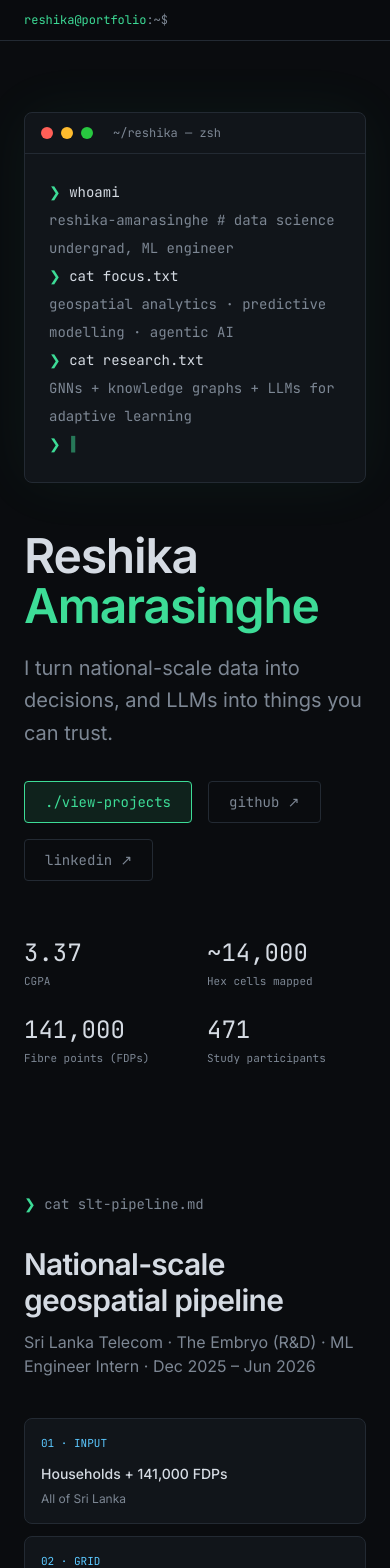
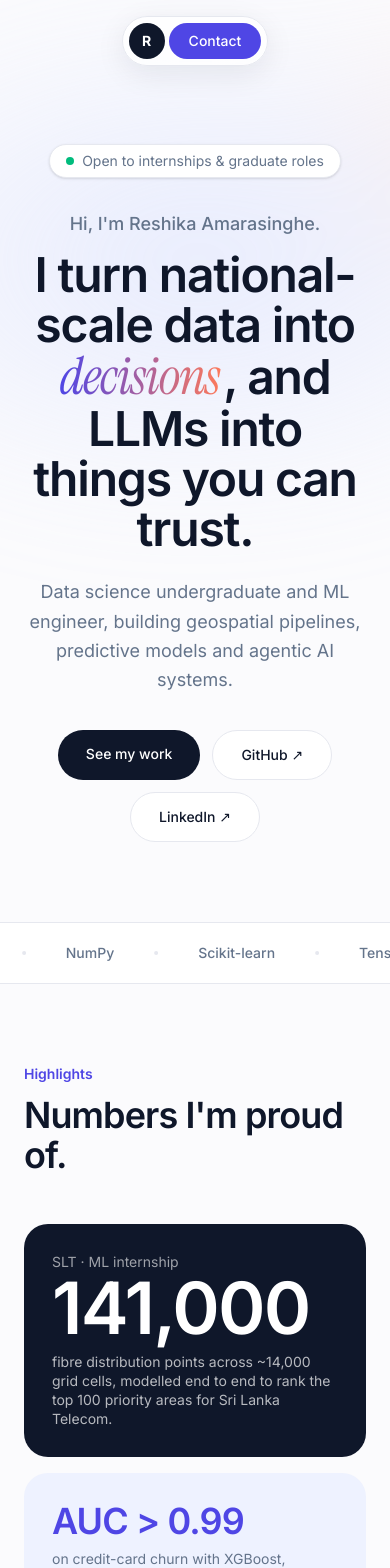
Before and after one commit to reshika1219/Reshika-Amarasinghe-Portfolio, a React (Vite) app: page / in a window 390 px wide. Shown: the top 1568 px of the page. Built offline with nearby package versions, Linux system fonts and the light colour scheme; the HTML template or start-up script is replaced by a standard one.

Commit message:
Bright modern direction: bento highlights, pastel project cards, floating nav

```diff
--- a/index.html
+++ b/index.html
@@ -6,10 +6,10 @@
     <meta name="viewport" content="width=device-width, initial-scale=1.0" />
     <title>Reshika Amarasinghe — Data Science & ML</title>
     <meta name="description" content="Portfolio of Reshika Amarasinghe: data science undergraduate, ML engineer intern, builder of geospatial pipelines and agentic AI systems." />
-    <meta name="theme-color" content="#0a0c0f" />
+    <meta name="theme-color" content="#fbfbfd" />
     <link rel="preconnect" href="https://fonts.googleapis.com" />
     <link rel="preconnect" href="https://fonts.gstatic.com" crossorigin />
-    <link href="https://fonts.googleapis.com/css2?family=Newsreader:ital,opsz,wght@0,6..72,400;0,6..72,500;1,6..72,400&family=Inter:wght@400;500;600&family=JetBrains+Mono:wght@400;500&display=swap" rel="stylesheet" />
+    <link href="https://fonts.googleapis.com/css2?family=Inter:wght@400;500;600;700&family=Instrument+Serif:ital@0;1&display=swap" rel="stylesheet" />
   </head>
   <body>
     <div id="root"></div>
--- a/src/App.jsx
+++ b/src/App.jsx
@@ -1,11 +1,11 @@
 import Nav from './components/Nav'
 import Hero from './components/Hero'
-import Pipeline from './components/Pipeline'
+import Highlights from './components/Highlights'
 import Experience from './components/Experience'
 import Projects from './components/Projects'
 import Skills from './components/Skills'
 import Contact from './components/Contact'
 
 export default function App() {
-  return (<><Nav /><main><Hero /><Pipeline /><Experience /><Projects /><Skills /><Contact /></main></>)
+  return (<><Nav /><main><Hero /><Highlights /><Experience /><Projects /><Skills /><Contact /></main></>)
 }
--- a/src/components/Contact.jsx
+++ b/src/components/Contact.jsx
@@ -3,27 +3,22 @@ import { profile, education, honors } from '../data/content'
 
 export default function Contact() {
   return (
-    <Section id="contact" cmd="cat about.md contact.md">
-      <p className="max-w-3xl text-lg leading-relaxed text-fg/85">{profile.summary}</p>
-      <div className="mt-12 grid gap-8 md:grid-cols-2">
-        <div className="rounded-lg border border-line bg-surface p-6">
-          <h3 className="font-mono text-xs text-amber">education</h3>
-          <div className="mt-4 space-y-5">{education.map((e) => <div key={e.name}><p className="font-medium">{e.name}</p><p className="text-sm text-dim">{e.detail}</p><p className="mt-1 font-mono text-xs text-dim/70">{e.meta}</p></div>)}</div>
-        </div>
-        <div className="rounded-lg border border-line bg-surface p-6">
-          <h3 className="font-mono text-xs text-amber">certifications & honors</h3>
-          <ul className="mt-4 space-y-2 text-sm">{honors.map((h) => <li key={h.title}>{h.title} <span className="text-dim">· {h.note}</span></li>)}</ul>
+    <Section id="contact" label="About & contact" title="A bit more about me.">
+      <div className="grid gap-5 md:grid-cols-2">
+        <p className="rounded-3xl border border-line bg-white p-8 text-lg leading-relaxed text-ink/80 md:col-span-2">{profile.summary}</p>
+        <div className="rounded-3xl border border-line bg-white p-8"><h3 className="text-sm font-semibold text-brand">Education</h3><div className="mt-4 space-y-5">{education.map((e) => <div key={e.name}><p className="font-semibold">{e.name}</p><p className="text-sm text-mute">{e.detail}</p><p className="mt-1 text-xs text-mute/80">{e.meta}</p></div>)}</div></div>
+        <div className="rounded-3xl border border-line bg-white p-8"><h3 className="text-sm font-semibold text-brand">Certifications &amp; honors</h3><ul className="mt-4 space-y-2 text-sm">{honors.map((h) => <li key={h.title}>{h.title} <span className="text-mute">· {h.note}</span></li>)}</ul></div>
+      </div>
+      <div className="mt-16 rounded-[2rem] bg-ink p-10 text-center text-white sm:p-16" style={{ backgroundImage: 'radial-gradient(60% 80% at 20% 0%, rgba(79,70,229,.55), transparent), radial-gradient(50% 70% at 90% 100%, rgba(255,122,89,.4), transparent)' }}>
+        <h3 className="mx-auto max-w-2xl text-4xl font-semibold leading-tight tracking-tight sm:text-5xl">Let's build something <span className="serif">useful</span> together.</h3>
+        <p className="mx-auto mt-4 max-w-md text-white/70">Open to internships, graduate roles and research collaborations.</p>
+        <div className="mt-8 flex flex-wrap justify-center gap-3">
+          <a href={`mailto:${profile.email}`} className="rounded-full bg-white px-7 py-3.5 text-sm font-semibold text-ink transition-transform hover:-translate-y-0.5">Email me</a>
+          <a href={profile.linkedin} target="_blank" rel="noreferrer" className="rounded-full border border-white/25 px-7 py-3.5 text-sm font-medium transition-transform hover:-translate-y-0.5">LinkedIn ↗</a>
+          <a href={profile.github} target="_blank" rel="noreferrer" className="rounded-full border border-white/25 px-7 py-3.5 text-sm font-medium transition-transform hover:-translate-y-0.5">GitHub ↗</a>
         </div>
       </div>
-      <div className="mt-16 rounded-lg border border-accent/40 bg-accent/5 p-8">
-        <p className="font-mono text-sm text-dim"><span className="text-accent">❯</span> ./contact --open-to "internships, graduate roles, research"</p>
-        <div className="mt-6 flex flex-wrap gap-x-8 gap-y-3 font-mono text-lg">
-          <a href={`mailto:${profile.email}`} className="link-u text-accent">email</a>
-          <a href={profile.github} target="_blank" rel="noreferrer" className="link-u">github ↗</a>
-          <a href={profile.linkedin} target="_blank" rel="noreferrer" className="link-u">linkedin ↗</a>
-        </div>
-      </div>
-      <p className="mt-16 font-mono text-[11px] text-dim">© {new Date().getFullYear()} Reshika Amarasinghe</p>
+      <p className="mt-12 text-center text-xs text-mute">© {new Date().getFullYear()} Reshika Amarasinghe</p>
     </Section>
   )
 }
--- a/src/components/Hero.jsx
+++ b/src/components/Hero.jsx
@@ -1,42 +1,33 @@
-import { useEffect, useState } from 'react'
 import { motion } from 'framer-motion'
-import { profile, stats } from '../data/content'
+import { profile, skills } from '../data/content'
 
-const lines = [
-  ['whoami', 'reshika-amarasinghe  # data science undergrad, ML engineer'],
-  ['cat focus.txt', 'geospatial analytics · predictive modelling · agentic AI'],
-  ['cat research.txt', 'GNNs + knowledge graphs + LLMs for adaptive learning'],
-]
+const all = skills.flatMap((g) => g.items.filter(([, t]) => t < 2).map(([n]) => n))
 
 export default function Hero() {
-  const [n, setN] = useState(0)
-  useEffect(() => { if (n < lines.length) { const t = setTimeout(() => setN(n + 1), 650); return () => clearTimeout(t) } }, [n])
+  const fade = (d) => ({ initial: { opacity: 0, y: 24 }, animate: { opacity: 1, y: 0 }, transition: { delay: d, duration: .7, ease: 'easeOut' } })
   return (
-    <section id="top" className="mx-auto flex min-h-screen max-w-5xl flex-col justify-center px-6 pb-16 pt-28">
-      <div className="rounded-lg border border-line bg-surface shadow-[0_0_60px_rgba(61,220,151,.06)]">
-        <div className="flex items-center gap-2 border-b border-line px-4 py-3"><i className="h-3 w-3 rounded-full bg-[#ff5f57]" /><i className="h-3 w-3 rounded-full bg-[#febc2e]" /><i className="h-3 w-3 rounded-full bg-[#28c840]" /><span className="ml-3 font-mono text-xs text-dim">~/reshika — zsh</span></div>
-        <div className="p-6 font-mono text-sm leading-7 sm:p-8">
-          {lines.slice(0, n + 1).map(([c, o], i) => (
-            <div key={c}>
-              <p><span className="text-accent">❯</span> <span className={i === n && n < lines.length ? 'caret' : ''}>{c}</span></p>
-              {i < n && <p className="text-dim">{o}</p>}
-            </div>
-          ))}
-          {n >= lines.length && <p><span className="text-accent">❯</span> <span className="caret" /></p>}
+    <section id="top" className="relative overflow-hidden pt-36 sm:pt-44">
+      <div aria-hidden className="pointer-events-none absolute left-1/2 top-0 -z-10 h-[520px] w-[900px] -translate-x-1/2 rounded-full opacity-40 blur-3xl" style={{ background: 'radial-gradient(closest-side, #c7d2fe, transparent), radial-gradient(closest-side at 80% 30%, #ffd9cc, transparent)' }} />
+      <div className="mx-auto max-w-6xl px-6 text-center">
+        <motion.p {...fade(0)} className="mx-auto inline-flex items-center gap-2 rounded-full border border-line bg-white px-4 py-1.5 text-sm text-mute shadow-sm">
+          <i className="h-2 w-2 rounded-full bg-emerald-500" /> Open to internships &amp; graduate roles
+        </motion.p>
+        <motion.p {...fade(.1)} className="mt-8 text-lg font-medium text-mute">Hi, I'm Reshika Amarasinghe.</motion.p>
+        <motion.h1 {...fade(.2)} className="mx-auto mt-3 max-w-4xl text-5xl font-semibold leading-[1.04] tracking-tight sm:text-7xl">
+          I turn national-scale data into <span className="serif grad-text pr-1 text-[1.08em]">decisions</span>, and LLMs into things you can trust.
+        </motion.h1>
+        <motion.p {...fade(.35)} className="mx-auto mt-6 max-w-2xl text-lg leading-relaxed text-mute">Data science undergraduate and ML engineer, building geospatial pipelines, predictive models and agentic AI systems.</motion.p>
+        <motion.div {...fade(.5)} className="mt-9 flex flex-wrap justify-center gap-3">
+          <a href="#projects" className="rounded-full bg-ink px-7 py-3.5 text-sm font-medium text-white transition-transform hover:-translate-y-0.5">See my work</a>
+          <a href={profile.github} target="_blank" rel="noreferrer" className="rounded-full border border-line bg-white px-7 py-3.5 text-sm font-medium transition-transform hover:-translate-y-0.5">GitHub ↗</a>
+          <a href={profile.linkedin} target="_blank" rel="noreferrer" className="rounded-full border border-line bg-white px-7 py-3.5 text-sm font-medium transition-transform hover:-translate-y-0.5">LinkedIn ↗</a>
+        </motion.div>
+      </div>
+      <div className="mt-20 overflow-hidden border-y border-line bg-white py-5" aria-hidden>
+        <div className="marquee flex w-max gap-10 whitespace-nowrap text-sm font-medium text-mute">
+          {[...all, ...all].map((n, i) => <span key={i} className="flex items-center gap-10">{n}<i className="h-1 w-1 rounded-full bg-line" /></span>)}
         </div>
       </div>
-      <motion.h1 initial={{ opacity: 0, y: 20 }} animate={{ opacity: 1, y: 0 }} transition={{ delay: 1.2, duration: .7 }} className="mt-12 text-5xl font-semibold leading-[1.05] tracking-tight sm:text-7xl">
-        Reshika <span className="text-accent">Amarasinghe</span>
-      </motion.h1>
-      <motion.p initial={{ opacity: 0 }} animate={{ opacity: 1 }} transition={{ delay: 1.5 }} className="mt-5 max-w-2xl text-xl leading-relaxed text-dim">{profile.tagline}</motion.p>
-      <motion.div initial={{ opacity: 0 }} animate={{ opacity: 1 }} transition={{ delay: 1.7 }} className="mt-8 flex flex-wrap gap-4 font-mono text-sm">
-        <a href="#projects" className="rounded border border-accent bg-accent/10 px-5 py-2.5 text-accent transition-colors hover:bg-accent hover:text-bg">./view-projects</a>
-        <a href={profile.github} target="_blank" rel="noreferrer" className="rounded border border-line px-5 py-2.5 text-dim transition-colors hover:border-fg hover:text-fg">github ↗</a>
-        <a href={profile.linkedin} target="_blank" rel="noreferrer" className="rounded border border-line px-5 py-2.5 text-dim transition-colors hover:border-fg hover:text-fg">linkedin ↗</a>
-      </motion.div>
-      <dl className="mt-14 grid max-w-3xl grid-cols-2 gap-6 font-mono sm:grid-cols-4">
-        {stats.map((s) => <div key={s.label}><dt className="text-2xl text-fg">{s.prefix}{s.decimals ? s.value.toFixed(s.decimals) : s.value.toLocaleString()}</dt><dd className="mt-1 text-[11px] text-dim">{s.label}</dd></div>)}
-      </dl>
     </section>
   )
 }
--- /dev/null
+++ b/src/components/Highlights.jsx
@@ -0,0 +1,26 @@
+import { motion } from 'framer-motion'
+import Section from './Section'
+
+const cards = [
+  { cls: 'sm:col-span-2 sm:row-span-2 bg-ink text-white', big: '141,000', sub: 'fibre distribution points across ~14,000 grid cells, modelled end to end to rank the top 100 priority areas for Sri Lanka Telecom.', tag: 'SLT · ML internship', bigCls: 'text-7xl sm:text-8xl' },
+  { cls: 'bg-indigo-50', big: 'AUC > 0.99', sub: 'on credit-card churn with XGBoost, deployed in Streamlit.', bigCls: 'text-4xl text-brand' },
+  { cls: 'bg-orange-50', big: '471', sub: 'participants in an A/B study on visual clarity and comprehension.', bigCls: 'text-5xl text-coral' },
+  { cls: 'bg-emerald-50', big: '17 / 51', sub: 'features engineered from raw variables.', bigCls: 'text-4xl text-emerald-600' },
+  { cls: 'bg-sky-50', big: '3.37', sub: 'CGPA / 4.0 · BSc (Hons) Data Science, SLIIT.', bigCls: 'text-5xl text-sky-600' },
+]
+
+export default function Highlights() {
+  return (
+    <Section id="highlights" label="Highlights" title="Numbers I'm proud of.">
+      <div className="grid gap-4 sm:grid-cols-4 sm:auto-rows-[200px]">
+        {cards.map((c, i) => (
+          <motion.div key={c.big} initial={{ opacity: 0, y: 24 }} whileInView={{ opacity: 1, y: 0 }} viewport={{ once: true }} transition={{ delay: i * .08 }}
+            className={`flex flex-col justify-between rounded-3xl p-7 ${c.cls}`}>
+            {c.tag && <p className="text-sm text-white/60">{c.tag}</p>}
+            <div className="mt-auto"><p className={`font-semibold tracking-tight ${c.bigCls}`}>{c.big}</p><p className={`mt-2 text-sm leading-snug ${c.tag ? 'text-white/70' : 'text-mute'}`}>{c.sub}</p></div>
+          </motion.div>
+        ))}
+      </div>
+    </Section>
+  )
+}
--- a/src/components/Nav.jsx
+++ b/src/components/Nav.jsx
@@ -1,11 +1,12 @@
-const links = [['pipeline', 'pipeline'], ['experience', 'experience'], ['projects', 'projects'], ['skills', 'skills'], ['contact', 'contact']]
+const links = [['highlights', 'Highlights'], ['experience', 'Experience'], ['projects', 'Projects'], ['skills', 'Skills']]
 
 export default function Nav() {
   return (
-    <header className="fixed inset-x-0 top-0 z-50 border-b border-line bg-bg/85 backdrop-blur">
-      <nav className="mx-auto flex max-w-5xl items-center justify-between px-6 py-3 font-mono text-xs">
-        <a href="#top" className="text-accent">reshika@portfolio<span className="text-dim">:~$</span></a>
-        <ul className="hidden gap-6 md:flex">{links.map(([id, l]) => <li key={id}><a href={`#${id}`} className="link-u text-dim">./{l}</a></li>)}</ul>
+    <header className="fixed inset-x-0 top-4 z-50 flex justify-center px-4">
+      <nav className="flex items-center gap-1 rounded-full border border-line bg-white/80 p-1.5 shadow-[0_8px_30px_rgba(15,23,42,.08)] backdrop-blur-xl">
+        <a href="#top" className="grid h-9 w-9 place-items-center rounded-full bg-ink text-sm font-bold text-white">R</a>
+        {links.map(([id, l]) => <a key={id} href={`#${id}`} className="hidden rounded-full px-4 py-2 text-sm text-mute transition-colors hover:bg-black/5 hover:text-ink sm:block">{l}</a>)}
+        <a href="#contact" className="rounded-full bg-brand px-5 py-2 text-sm font-medium text-white transition-colors hover:bg-indigo-700">Contact</a>
       </nav>
     </header>
   )
--- a/src/components/Pipeline.jsx
+++ /dev/null
@@ -1,28 +0,0 @@
-import Section from './Section'
-
-const stages = [
-  ['INPUT', 'Households + 141,000 FDPs', 'All of Sri Lanka', 'text-cyan'],
-  ['GRID', '~14,000 hex cells', 'Spatial aggregation', 'text-cyan'],
-  ['FEATURES', '51 raw → 17 engineered', 'ML-ready datasets', 'text-amber'],
-  ['MODEL', 'Predict & validate', 'Purchase prediction', 'text-amber'],
-  ['OUTPUT', 'Top 100 priority cells', 'Maps + interactive reports', 'text-accent'],
-]
-
-export default function Pipeline() {
-  return (
-    <Section id="pipeline" cmd="cat slt-pipeline.md">
-      <h3 className="text-3xl font-semibold tracking-tight sm:text-4xl">National-scale geospatial pipeline</h3>
-      <p className="mt-3 text-dim">Sri Lanka Telecom · The Embryo (R&D) · ML Engineer Intern · Dec 2025 – Jun 2026</p>
-      <ol className="mt-10 grid gap-3 md:grid-cols-5">
-        {stages.map(([k, t, d, c], i) => (
-          <li key={k} className="relative rounded-lg border border-line bg-surface p-4">
-            <p className={`font-mono text-[11px] ${c}`}>{String(i + 1).padStart(2, '0')} · {k}</p>
-            <p className="mt-3 text-sm font-medium leading-snug">{t}</p>
-            <p className="mt-2 text-xs text-dim">{d}</p>
-            {i < stages.length - 1 && <span aria-hidden className="absolute -right-[13px] top-1/2 z-10 hidden -translate-y-1/2 font-mono text-dim md:block">→</span>}
-          </li>
-        ))}
-      </ol>
-    </Section>
-  )
-}
--- a/src/components/Projects.jsx
+++ b/src/components/Projects.jsx
@@ -1,27 +1,30 @@
 import { useState } from 'react'
+import { motion } from 'framer-motion'
 import Section from './Section'
 import { projects } from '../data/content'
 
+const tints = ['bg-indigo-50', 'bg-orange-50', 'bg-emerald-50', 'bg-sky-50', 'bg-rose-50', 'bg-amber-50', 'bg-violet-50']
+
 export default function Projects() {
-  const [i, setI] = useState(0)
-  const p = projects[i]
+  const [open, setOpen] = useState(null)
   return (
-    <Section id="projects" cmd="ls ./projects">
-      <div className="grid gap-4 lg:grid-cols-[320px_1fr]">
-        <ul className="rounded-lg border border-line bg-surface p-2 font-mono text-sm">
-          {projects.map((x, k) => (
-            <li key={x.id}><button onClick={() => setI(k)} aria-pressed={k === i} className={`flex w-full gap-2 rounded px-3 py-2.5 text-left transition-colors ${k === i ? 'bg-accent/10 text-accent' : 'text-dim hover:text-fg'}`}><span>{k === i ? '▸' : ' '}</span><span>{x.short.toLowerCase().replace(/ /g, '-')}</span></button></li>
-          ))}
-        </ul>
-        <article key={p.id} className="rounded-lg border border-line bg-surface p-6 sm:p-8">
-          <p className="font-mono text-xs text-amber">{p.year} · {p.status}</p>
-          <h3 className="mt-2 text-2xl font-semibold leading-snug sm:text-3xl">{p.title}</h3>
-          <p className="mt-3 leading-relaxed text-dim">{p.summary}</p>
-          <ul className="mt-6 space-y-4">
-            {[p.q, p.w, p.e, p.r].map(([h, d]) => <li key={h} className="flex gap-3"><span className="font-mono text-accent">+</span><span><span className="font-medium">{h}</span><span className="block text-sm leading-relaxed text-dim">{d}</span></span></li>)}
-          </ul>
-          <p className="mt-6 flex flex-wrap gap-2">{p.stack.map((t) => <span key={t} className="rounded border border-line px-2.5 py-1 font-mono text-[11px] text-cyan">{t}</span>)}</p>
-        </article>
+    <Section id="projects" label="Projects" title="Things I've built.">
+      <div className="grid gap-5 md:grid-cols-2">
+        {projects.map((p, i) => {
+          const on = open === p.id
+          return (
+            <motion.article key={p.id} layout initial={{ opacity: 0, y: 24 }} whileInView={{ opacity: 1, y: 0 }} viewport={{ once: true, margin: '-40px' }} className="flex flex-col overflow-hidden rounded-3xl border border-line bg-white transition-shadow hover:shadow-[0_20px_50px_rgba(15,23,42,.08)]">
+              <div className={`${tints[i % tints.length]} px-7 py-6`}><p className="text-sm font-medium text-mute">{p.year} · {p.status}</p><p className="mt-6 text-2xl font-semibold tracking-tight">{p.metric}</p></div>
+              <div className="flex flex-1 flex-col p-7">
+                <h3 className="text-xl font-semibold leading-snug">{p.title}</h3>
+                <p className="mt-2 leading-relaxed text-mute">{p.summary}</p>
+                {on && <ul className="mt-5 space-y-3">{[p.q, p.w, p.e, p.r].map(([h, d]) => <li key={h} className="text-sm"><span className="font-medium">{h}.</span> <span className="text-mute">{d}</span></li>)}</ul>}
+                <p className="mt-5 flex flex-wrap gap-2">{p.stack.map((t) => <span key={t} className="rounded-full bg-black/5 px-3 py-1 text-xs font-medium text-ink/70">{t}</span>)}</p>
+                <button onClick={() => setOpen(on ? null : p.id)} aria-expanded={on} className="mt-6 self-start text-sm font-medium text-brand hover:underline">{on ? 'Show less' : 'Read more'} {on ? '↑' : '↓'}</button>
+              </div>
+            </motion.article>
+          )
+        })}
       </div>
     </Section>
   )
--- a/src/components/Section.jsx
+++ b/src/components/Section.jsx
@@ -1,12 +1,13 @@
 import { motion } from 'framer-motion'
 
-export default function Section({ id, cmd, children }) {
+export default function Section({ id, label, title, children }) {
   return (
-    <section id={id} className="mx-auto max-w-5xl px-6 py-16 sm:py-24">
-      <motion.div initial={{ opacity: 0, y: 14 }} whileInView={{ opacity: 1, y: 0 }} viewport={{ once: true, margin: '-80px' }} transition={{ duration: .5 }}>
-        <h2 className="font-mono text-sm text-dim"><span className="text-accent">❯</span> {cmd}</h2>
-        <div className="mt-8">{children}</div>
+    <section id={id} className="mx-auto max-w-6xl px-6 py-20 sm:py-28">
+      <motion.div initial={{ opacity: 0, y: 20 }} whileInView={{ opacity: 1, y: 0 }} viewport={{ once: true, margin: '-80px' }} transition={{ duration: .6 }}>
+        <p className="text-sm font-semibold text-brand">{label}</p>
+        <h2 className="mt-3 max-w-3xl text-4xl font-semibold leading-[1.1] tracking-tight sm:text-5xl">{title}</h2>
       </motion.div>
+      <div className="mt-12">{children}</div>
     </section>
   )
 }
--- a/src/index.css
+++ b/src/index.css
@@ -1,22 +1,20 @@
 @import "tailwindcss";
 
 @theme {
-  --color-bg: #0a0c0f;
-  --color-surface: #11151a;
-  --color-line: #232a33;
-  --color-fg: #d5dbe3;
-  --color-dim: #7d8794;
-  --color-accent: #3ddc97;
-  --color-cyan: #5cc8ff;
-  --color-amber: #f5b95f;
+  --color-bg: #fbfbfd;
+  --color-ink: #0f172a;
+  --color-mute: #64748b;
+  --color-line: #e6e8ef;
+  --color-brand: #4f46e5;
+  --color-coral: #ff7a59;
   --font-sans: "Inter", system-ui, sans-serif;
-  --font-mono: "JetBrains Mono", ui-monospace, monospace;
+  --font-serif: "Instrument Serif", Georgia, serif;
 }
 html { scroll-behavior: smooth; }
-body { background: var(--color-bg); color: var(--color-fg); font-family: var(--font-sans); -webkit-font-smoothing: antialiased; }
-::selection { background: var(--color-accent); color: var(--color-bg); }
-.link-u { text-decoration: underline; text-decoration-color: var(--color-line); text-underline-offset: 5px; transition: color .2s, text-decoration-color .2s; }
-.link-u:hover { color: var(--color-accent); text-decoration-color: var(--color-accent); }
-.caret::after { content: "▍"; margin-left: 2px; color: var(--color-accent); animation: blink 1s steps(2) infinite; }
-@keyframes blink { 50% { opacity: 0 } }
+body { background: var(--color-bg); color: var(--color-ink); font-family: var(--font-sans); -webkit-font-smoothing: antialiased; }
+::selection { background: #c7d2fe; }
+.serif { font-family: var(--font-serif); font-style: italic; font-weight: 400; }
+.grad-text { background: linear-gradient(90deg, #4f46e5, #ff7a59); -webkit-background-clip: text; background-clip: text; color: transparent; }
+@keyframes marquee { from { transform: translateX(0) } to { transform: translateX(-50%) } }
+.marquee { animation: marquee 40s linear infinite; }
 @media (prefers-reduced-motion: reduce) { * { animation: none !important; transition: none !important; scroll-behavior: auto !important; } }
```
Also changed, not shown: src/components/Experience.jsx (+8 -9 lines), src/components/Skills.jsx (+12 -16 lines), public/favicon.svg.
